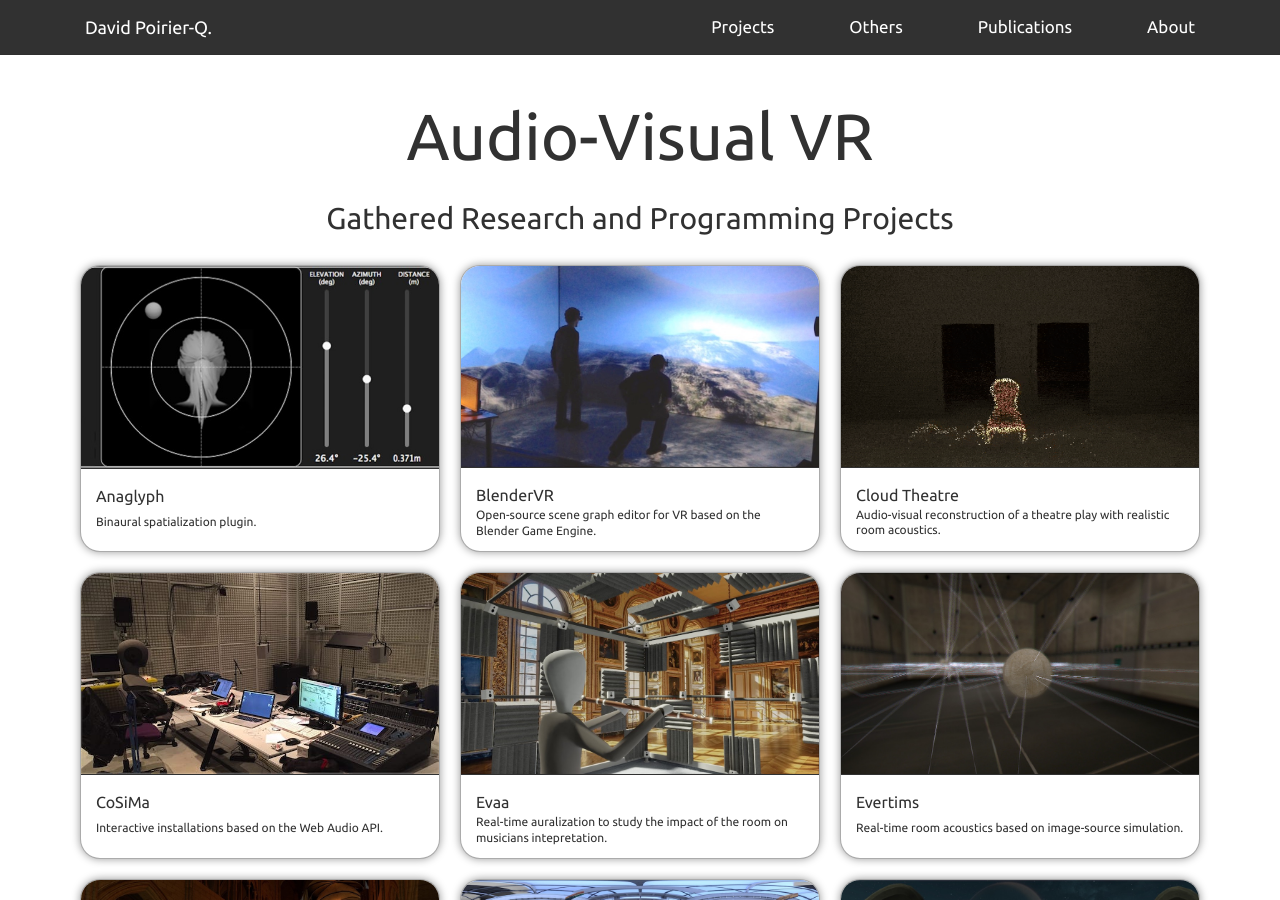
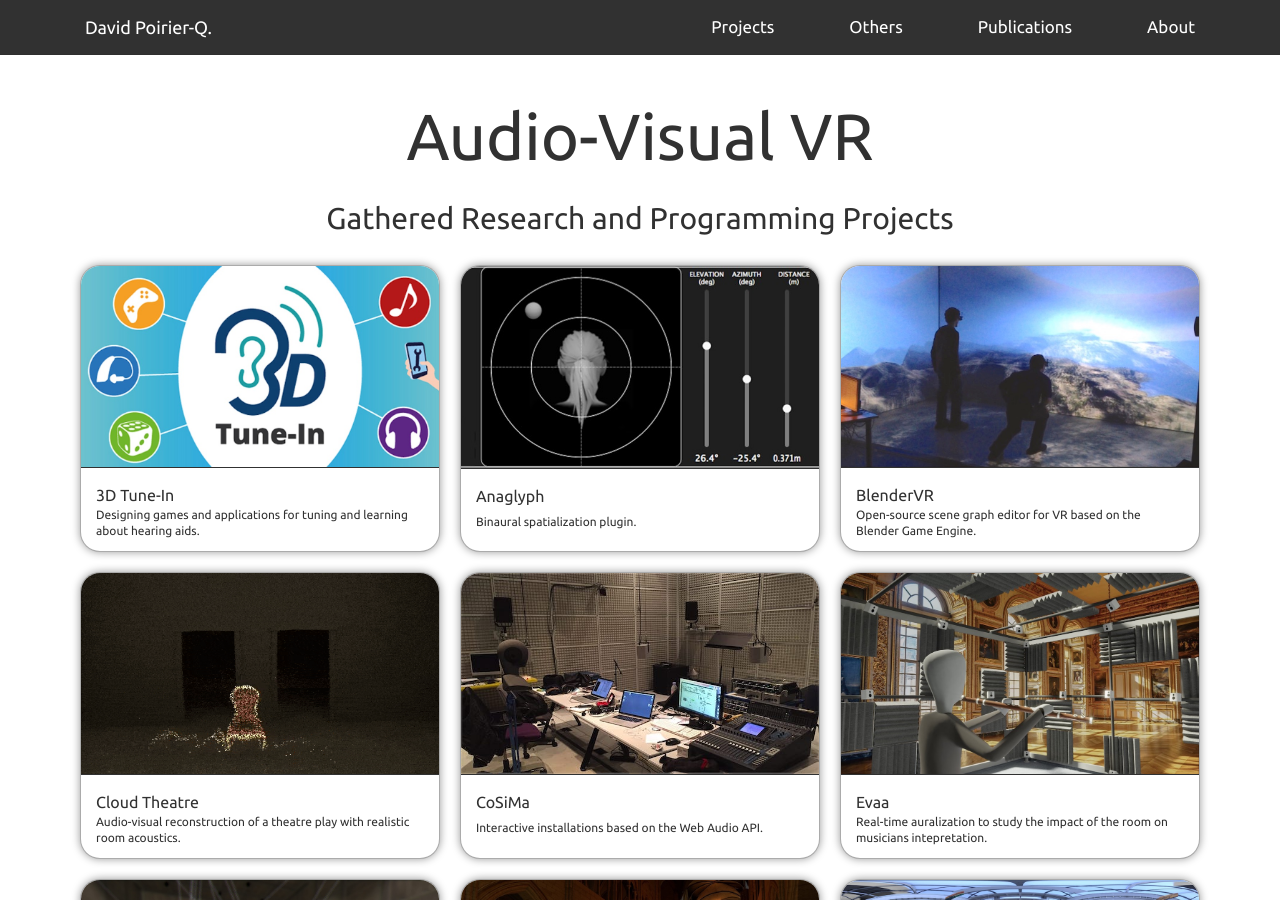
Before and after one commit to PyrApple/pyrapple.github.io, a Jekyll site: the page built from index.html, in a window 1280 px wide and 900 px high. Built offline with Jekyll 4.4.1, drawn with Linux system fonts in a browser that asks for light colours; nearby versions of some CDN libraries.

Commit message:
added 3dti page

```diff
--- a/_includes/nav-bar.html
+++ b/_includes/nav-bar.html
@@ -28,6 +28,7 @@
                         <li><a class="navbar-link" href="{{ site.baseurl }}/pages/cloud-theatre.html">A Cloud Theatre (WIP)</a></li>
                         <li><a class="navbar-link" href="{{ site.baseurl }}/pages/anaglyph.html">Anaglyph (WIP)</a></li>
                         <li><a class="navbar-link" href="{{ site.baseurl }}/pages/cosima.html">CoSiMa (2017)</a></li>
+                        <li><a class="navbar-link" href="{{ site.baseurl }}/pages/3dti.html">3D Tune-In (2018)</a></li>
                         <li><a class="navbar-link" href="{{ site.baseurl }}/pages/evertims.html">Evertims (WIP)</a></li>
                         <li><a class="navbar-link" href="{{ site.baseurl }}/pages/blendervr.html">BlenderVR (2016)</a></li>
                         <li><a class="navbar-link" href="{{ site.baseurl }}/pages/ghost-orchestra.html">Ghost Orchestra (2015)</a></li>
--- /dev/null
+++ b/pages/3dti.html
@@ -0,0 +1,67 @@
+---
+layout: default
+title: 3D Tune-In
+description: Designing games and applications for tuning and learning about hearing aids.
+thumbnail: 3dti-thumbnail.jpg
+---
+
+<section id="3dti">
+  <div class="container">
+    <div class="col-xs-12 text-justify">
+
+      <h2>3D Tune-In (2018)</h2>
+
+      <p>3D Tune-In was a <a href="https://ec.europa.eu/programmes/horizon2020/en">H2020 European project</a>, coordinated at the <a href="https://www.imperial.ac.uk/">Imperial College London</a>, on the use of 3D sound and gamification techniques to support people using hearing aids. The objective was to help users better exploit their hearing aids as well as to enable non-wearers to experiment how hearing loss can impact everyday life.
+
+      <p class="text-center"><a href="http://3d-tune-in.eu/">3D Tune-In Website</a></p>
+
+      <h4>Project introduction video</h4>
+
+      <div class="embed-responsive embed-responsive-16by9">
+        <iframe src="https://www.youtube.com/embed/g_FsF28bsmw" frameborder="0" allowfullscreen></iframe>
+      </div>
+
+
+      <h3>3D audio engine (<a href="http://online-toolkit.3d-tune-in.eu">live demo</a>)</h3>
+
+      <p>My first contribution to the project was to work on understanding and simulating the impact of various hearing loss conditions on the perception of an auditory scene. We used these research to develop the 3D Tune-In audio engine, a binaural encoder capable of simulating both the effect of various hearing loss conditions and how hearing aids help mitigate these effects. The engine can downloaded from the <a href="http://3d-tune-in.eu/toolkit-developers">3D Tune-In website</a>, available as either a VST, a C++ SDK or a Unity plug-in. An online demo of the plugin is available <a href="http://online-toolkit.3d-tune-in.eu">here</a>.</p>
+
+      <h4>Snapshot of the 3D Tune-In audio engine GUI</h4>
+
+      <p><img class="img-responsive" src="{{ site.baseurl }}/img/3dti-toolkit.jpg" alt=""></p>
+
+
+      <h3>Room acoustic and Ambisonic encoding order</h3>
+
+      <p>To propose realistic scenarios for the evaluation of hearing aids features, we implemented room acoustics support in the audio engine (based on room impulse response convolutions). As the intent was to have the engine running on all types of platforms (mobile, web, etc.), we spent some time investigating how to achieve the best perceivable rendering for a minimum CPU budget. As part of these investigations, we conducted a series of perceptual experiments to assess the impact of room acoustics rendering “resolution” on our perception of an auditory scene. The examples below are from one of these studies where we compared the perceived quality of room acoustics generated using either mono, stereo, or Ambisonic (1st, 2nd, 3rd order) impulse responses. Footsteps in these scenes have been created using Charles Verron's <a href="http://www.charlesverron.com/spad.html">SPAD</a> synthesizer.</p>
+
+      <div class="col-md-4 col-xs">
+        <h5>Anechoic scene (original)</h5>
+          <audio controls preload='none'><source src="{{ site.baseurl }}/sounds/3dti-anechoic.mp3" type="audio/mp3"></audio>
+      </div>
+
+      <div class="col-md-4 col-xs">
+        <h5>Stereo RIR</h5>
+          <audio controls preload='none'><source src="{{ site.baseurl }}/sounds/3dti-stereo.mp3" type="audio/mp3"></audio>
+      </div>
+
+      <div class="col-md-4 col-xs">
+        <h5>Ambisonic 3rd order RIR</h5>
+          <audio controls preload='none'><source src="{{ site.baseurl }}/sounds/3dti-abir-20spk-3rd-allrad.mp3" type="audio/mp3"></audio>
+      </div>
+
+      <!-- <p><img class="img-responsive" src="{{ site.baseurl }}/img/3dti-room-medium.jpg" alt=""></p> -->
+
+
+      <h3>Experiment on HRTF selection and binaural localization</h3>
+
+      <p>Using the 3D Tune-In toolkit, we developed a short VR game for HRTF selection. The concept was quite simple (if not new): you hear a sound, point towards the direction you think it came from, and get to live another round if you're right. Based on your results, the game would suggest the HRTF set (understand audio profile) with which you have the most affinities (localization wise).</p>
+
+      <h4>HRTF selection game: Unity editor</h4>
+
+      <p><img class="img-responsive" src="{{ site.baseurl }}/img/3dti-localization-game.jpg" alt=""></p>
+
+
+    </div>
+  </div>
+</section>
```
Also changed, not shown: img/3dti-localization-game.jpg (added), img/3dti-room-medium.jpg (added), img/3dti-thumbnail.jpg (added), img/3dti-toolkit.jpg (added), 3 other files.
